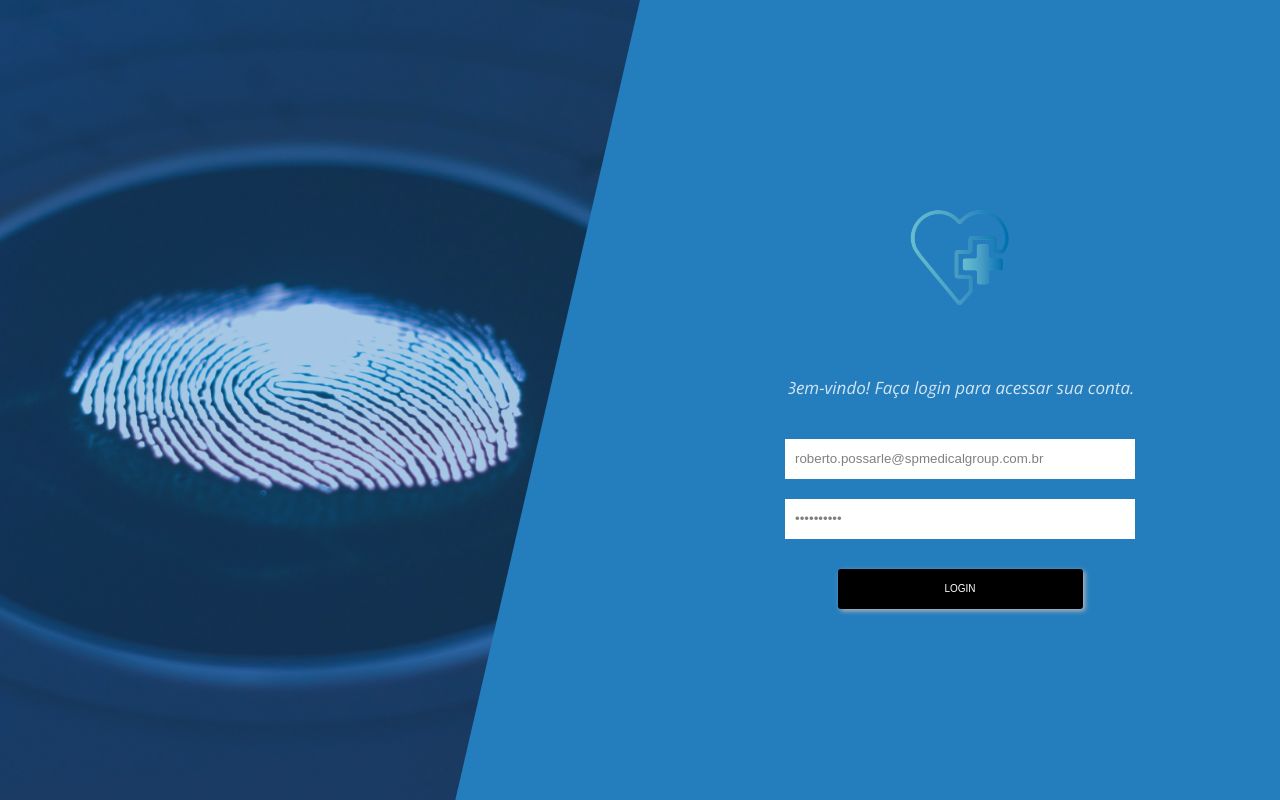
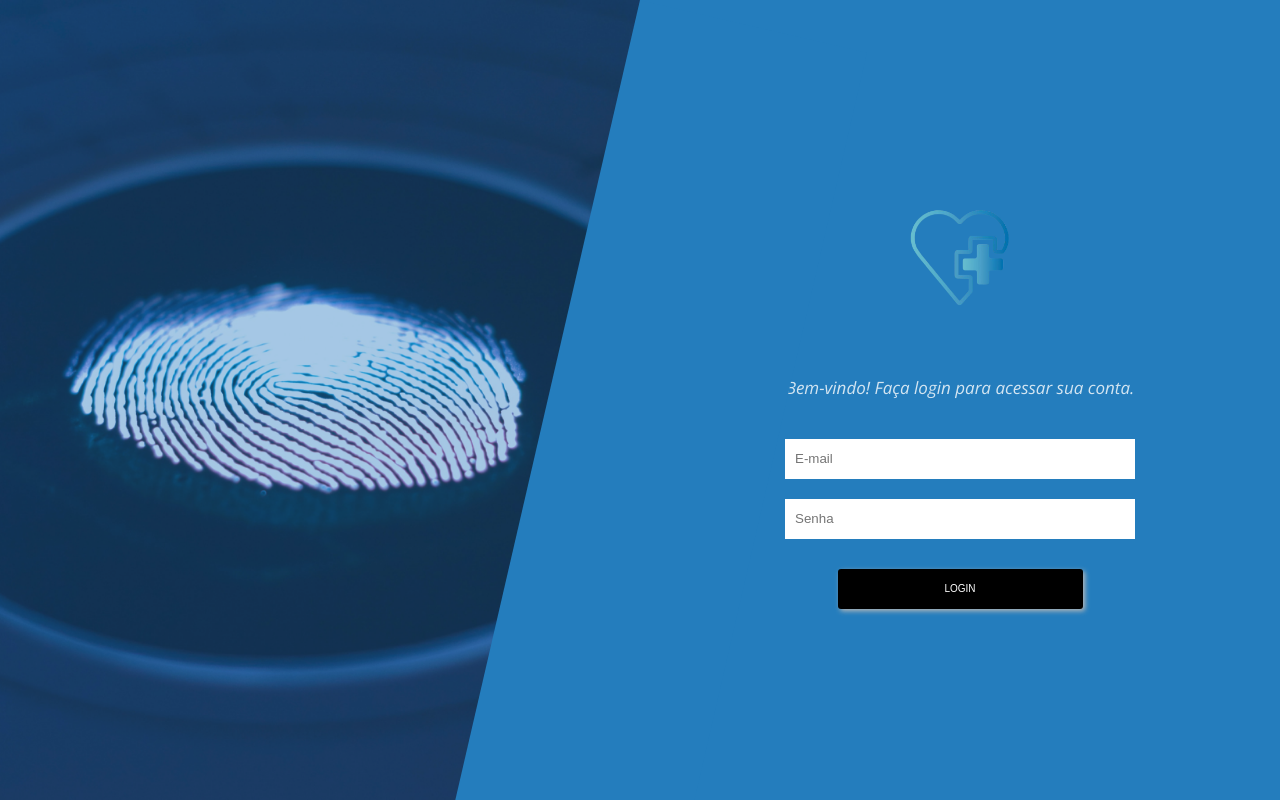
Before and after one commit to Joaoopeedro/Projeto-SP-Med.-Group, a React (Create React App) app in the folder Front-end/sp_medical_group/: page /login in a window 1280 px wide. Built offline with nearby package versions, Linux system fonts and the light colour scheme.

Commit message:
front-end finalizado

```diff
--- a/Front-end/sp_medical_group/src/page/login/login.jsx
+++ b/Front-end/sp_medical_group/src/page/login/login.jsx
@@ -10,8 +10,8 @@ export default class Login extends Component {
     constructor(props) {
         super(props);
         this.state = {
-            email: 'roberto.possarle@spmedicalgroup.com.br',
-            senha: 'roberto123',
+            email: '',
+            senha: '',
             erroMensagem: '',
             isLoading: false,
         };
--- a/Front-end/sp_medical_group/src/page/medico/medico.jsx
+++ b/Front-end/sp_medical_group/src/page/medico/medico.jsx
@@ -207,7 +207,7 @@ export default class Medico extends Component {
                                             <label htmlFor="inputJoao">Descrição da consulta</label>
                                             <input id="inputJoao" type="text" name="descricao" value={this.state.descricao} onChange={this.atualizaStateCampo}/>
                                             <button type="submit"   >Salvar</button>
-                                            <button type="button" onClick={this.limparCampos}   >Cancelar</button>
+                                            <button type="button" onClick={this.limparCampos}>Cancelar</button>
                                         </form>
                                     </div>
                                 )
```
Also changed, not shown: 7 other files (tests, documents, lock files or other folders).
